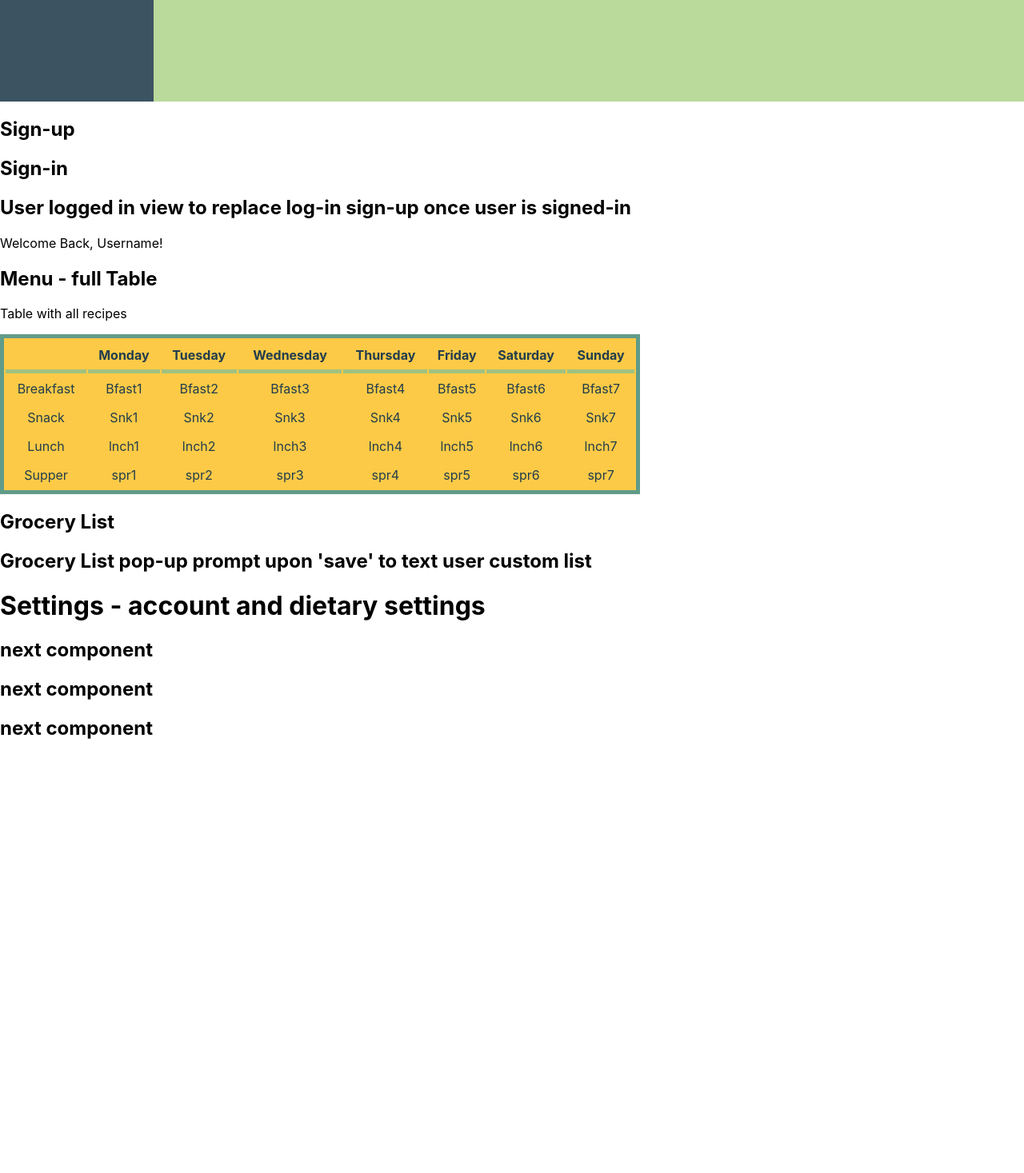
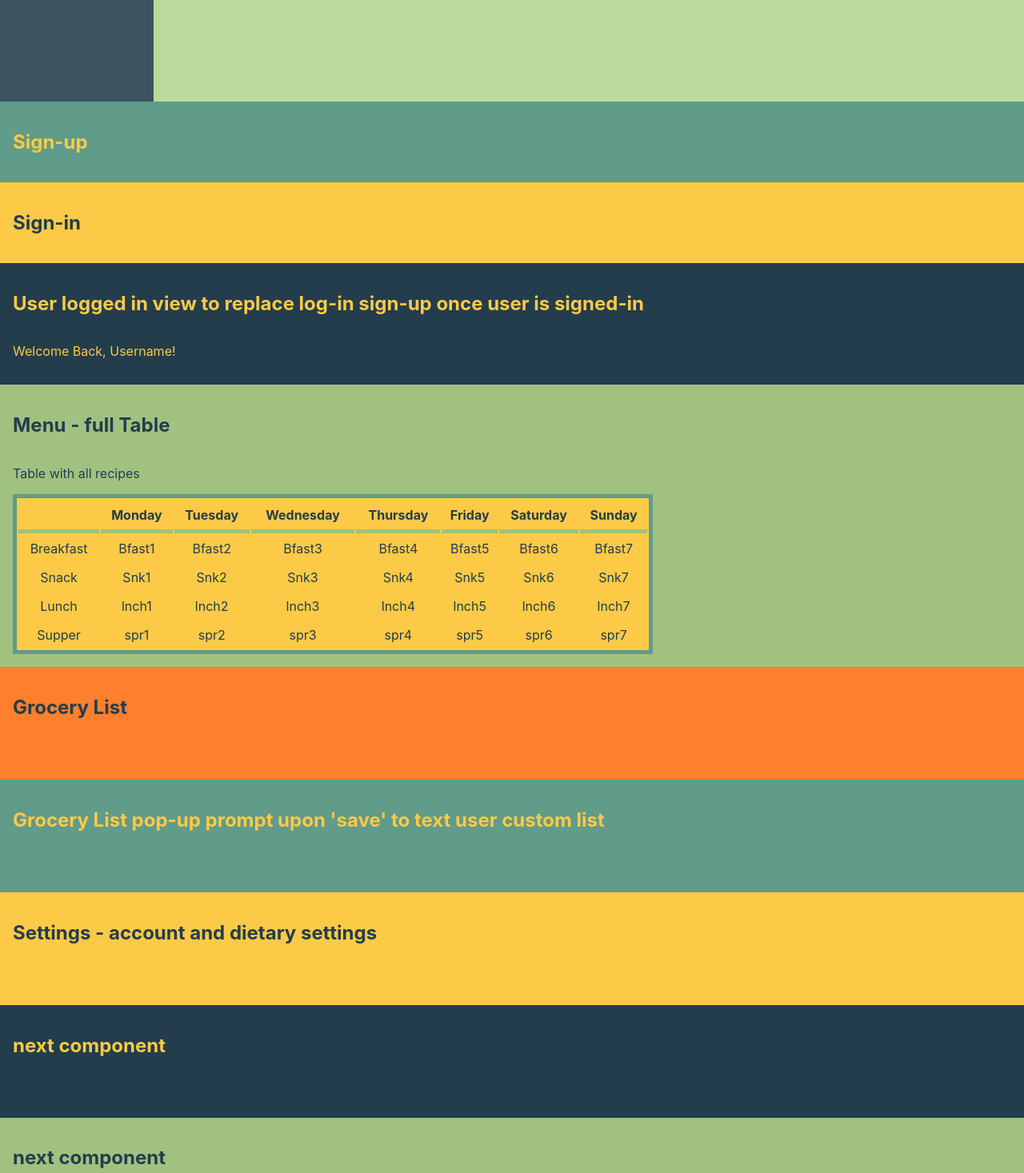
Before and after one commit to CourtneyODonnell/visual-playground, a React (Create React App) app: page / in a window 1280 px wide. Shown: the part 323-1790 px from the top of the page at 80% size. Before the commit the page ends 1268 px from the top, so only its background shows below. Built offline with nearby package versions, Linux system fonts and the light colour scheme.

Commit message:
colour blocking for sections

```diff
--- a/src/App.css
+++ b/src/App.css
@@ -9,6 +9,7 @@ medium teal 619B8A
 .App {
   display: flex;
   flex-direction: row;
+
 }
 
 .header {
@@ -53,9 +54,11 @@ medium teal 619B8A
   align-items: center;
   background-color: #bada9b;
   transition: background-color 2s ease-out 100ms;
+  color:#233d4ddc
 }
 .mainpage:hover {
-  background-color: #bbda9bac;
+  background-color: #a1c18189;
+  color: #233D4D;
 }
 
 .sidebar-text:hover {
@@ -68,7 +71,6 @@ table {
   height: 200px;
   background-color: #FCCA46;
   color: #233D4D;
-
 }
 
 th {
@@ -79,6 +81,95 @@ td {
   text-align: center;
 }
 
+.groc-list {
+  display: flex;
+  flex-direction: column;
+  justify-content: center;
+  background-color: #FE7F2D;
+  color:#233D4D;
+  padding: 1em
+}
+
+.sign-up {
+  display: flex;
+  flex-direction: column;
+  justify-content: center;
+  background-color: #619B8A;
+  color:#FCCA46;
+  padding: 1em
+}
+
+.sign-in {
+  display: flex;
+  flex-direction: column;
+  justify-content: center;
+  background-color: #FCCA46;
+  color:#233D4D;
+  padding: 1em
+}
+
+.logged-in-view {
+  display: flex;
+  flex-direction: column;
+  justify-content: center;
+  background-color: #233D4D;
+  color:#FCCA46;
+  padding: 1em
+}
+
+.menu-table {
+  display: flex;
+  flex-direction: column;
+  justify-content: center;
+  background-color: #A1C181;
+  color:#233D4D;
+  padding: 1em
+}
+
+.pop-up-prompt {
+  display: flex;
+  flex-direction: column;
+  justify-content: center;
+  background-color: #619B8A;
+  color:#FCCA46;
+  padding: 1em
+}
+
+.settings-page {
+  display: flex;
+  flex-direction: column;
+  justify-content: center;
+  background-color: #FCCA46;
+  color:#233D4D;
+  padding: 1em
+}
+
+.next-comp0 {
+  display: flex;
+  flex-direction: column;
+  justify-content: center;
+  background-color: #233D4D;
+  color:#FCCA46;
+  padding: 1em
+}
+
+.next-comp1 {
+  display: flex;
+  flex-direction: column;
+  justify-content: center;
+  background-color: #A1C181;
+  color:#233D4D;
+  padding: 1em;
+}
+
+.next-comp2 {
+  display: flex;
+  flex-direction: column;
+  justify-content: center;
+  background-color: #FE7F2D;
+  color:#233D4D;
+  padding: 1em
+}
 
 /*
 dark teal 233D4D
--- a/src/App.js
+++ b/src/App.js
@@ -24,21 +24,21 @@ function App() {
         </div>
       </div>
 
-      <section>
+      <section className="sign-up">
         <h1>Sign-up</h1>
 
       </section>
 
-      <section>
+      <section className="sign-in">
         <h1>Sign-in</h1>
       </section>
 
-      <section>
+      <section className="logged-in-view">
         <h1>User logged in view to replace log-in sign-up once user is signed-in</h1>
         <p>Welcome Back, Username!</p>
       </section>
 
-      <section>
+      <section className="menu-table">
         <h1>Menu - full Table</h1>
           <p>Table with all recipes</p>
           <table>
@@ -95,25 +95,56 @@ function App() {
       </table>
       </section>
 
-      <section>
+      <section className="groc-list">
         <h1>Grocery List</h1>
+          <>
+          <br />
+          <br />
+          </>
 
       </section>
-      <section>
+      <section className="pop-up-prompt">
         <h1>Grocery List pop-up prompt upon 'save' to text user custom list</h1>
+          <>
+            <br />
+            <br />
+          </>
       </section>
+      <section className="settings-page">
         <h1>Settings - account and dietary settings</h1>
 
-      <section>
-        <h1>next component</h1>
+          <>
+            <br />
+            <br />
+          </>
       </section>
 
-      <section>
+      <section className="next-comp0">
         <h1>next component</h1>
+
+        <>
+            <br />
+            <br />
+          </>
+
       </section>
 
-      <section>
+      <section className="next-comp1">
         <h1>next component</h1>
+
+        <>
+            <br />
+            <br />
+          </>
+
+      </section>
+
+      <section className="next-comp2">
+        <h1>next component</h1>
+        <>
+            <br />
+            <br />
+          </>
       </section>
 
     </>
```
Also changed, not shown: 1 other file (tests, documents, lock files or other folders).
